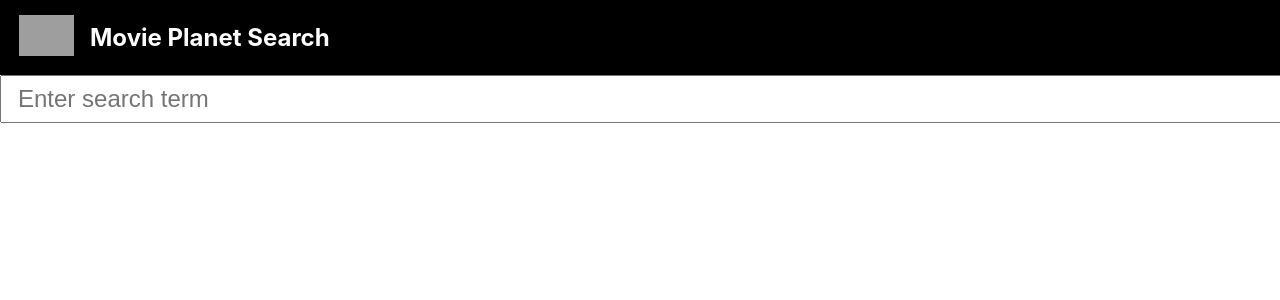
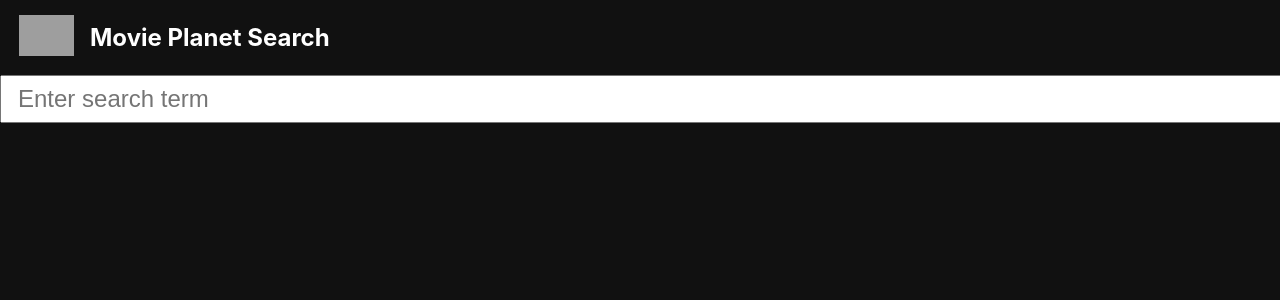
Before and after one commit to camlump/Movie-Planet-App, a React (Create React App) app: page / in a window 1280 px wide. Shown: the top 300 px of the page. Built offline with nearby package versions, Linux system fonts and the light colour scheme; no server answers; grey boxes are pictures that could not be loaded.

Commit message:
creates small node server for heroku deployment

```diff
--- a/package.json
+++ b/package.json
@@ -6,13 +6,16 @@
     "@testing-library/jest-dom": "^4.2.4",
     "@testing-library/react": "^9.5.0",
     "@testing-library/user-event": "^7.2.1",
+    "express": "^4.17.1",
+    "express-favicon": "^2.0.1",
     "jquery": "^3.5.1",
+    "path": "^0.12.7",
     "react": "^16.13.1",
     "react-dom": "^16.13.1",
     "react-scripts": "3.4.1"
   },
   "scripts": {
-    "start": "react-scripts start",
+    "start": "node server.js",
     "build": "react-scripts build",
     "test": "react-scripts test",
     "eject": "react-scripts eject"
--- a/src/App.css
+++ b/src/App.css
@@ -1,8 +1,28 @@
+.body{
+  background-color: #111;
+}
+
 .titleBar {
-  background-color: #000;
+  background-color: #111;
   display: block;
   color: #fff;
   padding-left: 16px;
+}
+
+/* .posterImg{
+  border: solid 1px white;
+  border-radius: 10px;
+
+} */
+
+p{
+  text-align: left;
+}
+
+table{
+  background-color: #111;
+  color: white;
+  text-align: center;
 }
 
 
--- a/src/components/MovieRow.jsx
+++ b/src/components/MovieRow.jsx
@@ -13,13 +13,13 @@ export default class MovieRow extends Component {
             <tbody>
               <tr>
                 <td>
-                  <img alt="poster" width="90" src={this.props.movie.poster_src}/>
+                  <img className="posterImg" alt="poster" width="90" src={this.props.movie.poster_src}/>
 
                 </td>
                 <td>
                   <h3>{this.props.movie.title}</h3>
                 <p>{this.props.movie.overview}</p>
-                <input type="button" onClick={this.viewMovie.bind(this)} value="view"/>
+                <input type="button" onClick={this.viewMovie.bind(this)} value="view" target="blank"/>
                 </td>
               </tr>
             </tbody>
--- a/src/index.css
+++ b/src/index.css
@@ -5,6 +5,7 @@ body {
     sans-serif;
   -webkit-font-smoothing: antialiased;
   -moz-osx-font-smoothing: grayscale;
+  background-color: #111;
 }
 
 code {
```
Also changed, not shown: server.js (added, +18 -0 lines), 2 other files (tests, documents, lock files or other folders).
